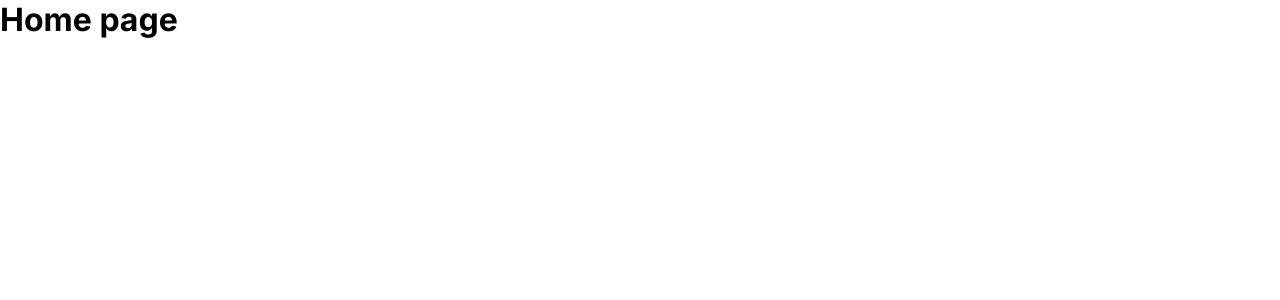
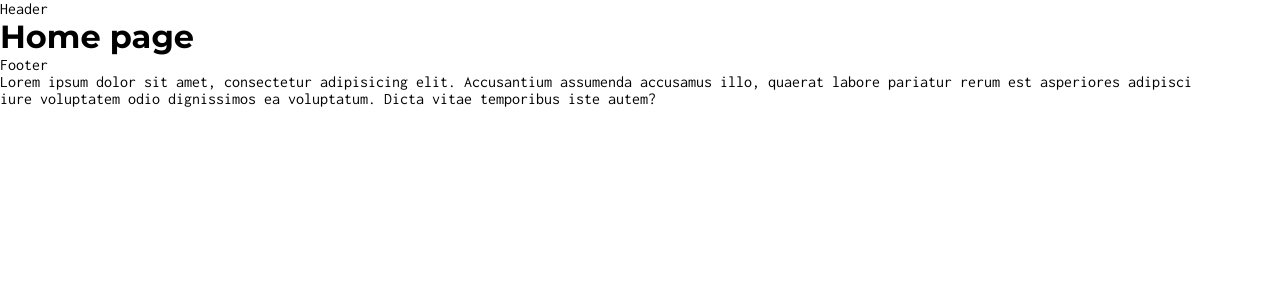
Before and after one commit to tetiana-zhuchenko/portfolio-app, a Next.js app: page / in a window 1280 px wide. Shown: the top 300 px of the page. Built offline with nearby package versions, Linux system fonts and the light colour scheme.

Commit message:
feat: added global fonts

```diff
--- /dev/null
+++ b/src/app/components/Footer/Footer.tsx
@@ -0,0 +1,15 @@
+import styles from './Footer.module.css'
+
+export const Footer = () => {
+  return (
+    <footer>
+      Footer
+      <p>
+        Lorem ipsum dolor sit amet, consectetur adipisicing elit. Accusantium
+        assumenda accusamus illo, quaerat labore pariatur rerum est asperiores
+        adipisci iure voluptatem odio dignissimos ea voluptatum. Dicta vitae
+        temporibus iste autem?
+      </p>
+    </footer>
+  )
+}
--- a/src/app/globals.css
+++ b/src/app/globals.css
@@ -19,8 +19,6 @@
   --bg-secondary-dark: #cacaca;
 
   --max-width: 1100px;
-
-  --base-font: 'Noto Sans', sans-serif;
 }
 
 .light-theme {
@@ -33,7 +31,7 @@
 .dark-theme {
   --text-primary: var(--text-primary-dark);
   --text-secondary: var(--text-secondary-dark);
-  --bg-primary: var(--text-primary-dark);
+  --bg-primary: var(--bg-primary-dark);
   --bg-secondary: var(--bg-secondary-dark);
 }
 
@@ -47,12 +45,18 @@
 
 html,
 body {
-  max-width: 100vw;
-  overflow-x: hidden;
+  max-width: 1200px;
 }
 
 body {
   color: var(--font-color);
-  background: var(--main-bg);
-  font-family: var(--base-font);
+  background: var(--bg-primary);
 }
+
+html {
+  font-family: var(--font-inconsolata);
+}
+
+h1 {
+  font-family: var(--font-montserrat);
+}
--- a/src/app/layout.tsx
+++ b/src/app/layout.tsx
@@ -1,8 +1,21 @@
 import type { Metadata } from 'next'
-import { Inter } from 'next/font/google'
+import { Montserrat, Inconsolata } from 'next/font/google'
+import { Header } from './components/Header/Header'
+import { Footer } from './components/Footer/Footer'
+
 import './globals.css'
 
-const inter = Inter({ subsets: ['latin'] })
+export const montserrat = Montserrat({
+  subsets: ['latin'],
+  variable: '--font-montserrat',
+  display: 'swap',
+})
+
+export const inconsolata = Inconsolata({
+  subsets: ['latin'],
+  variable: '--font-inconsolata',
+  display: 'swap',
+})
 
 export const metadata: Metadata = {
   title: 'Tetiana Zhuchenko/Projects',
@@ -15,8 +28,15 @@ export default function RootLayout({
   children: React.ReactNode
 }>) {
   return (
-    <html lang="en">
-      <body className={inter.className}>{children}</body>
+    <html
+      lang="en"
+      className={`${montserrat.variable} ${inconsolata.variable}`}
+    >
+      <body>
+        <Header />
+        {children}
+        <Footer />
+      </body>
     </html>
   )
 }
```
Also changed, not shown: src/app/components/Footer/Footer.module.css (added).
